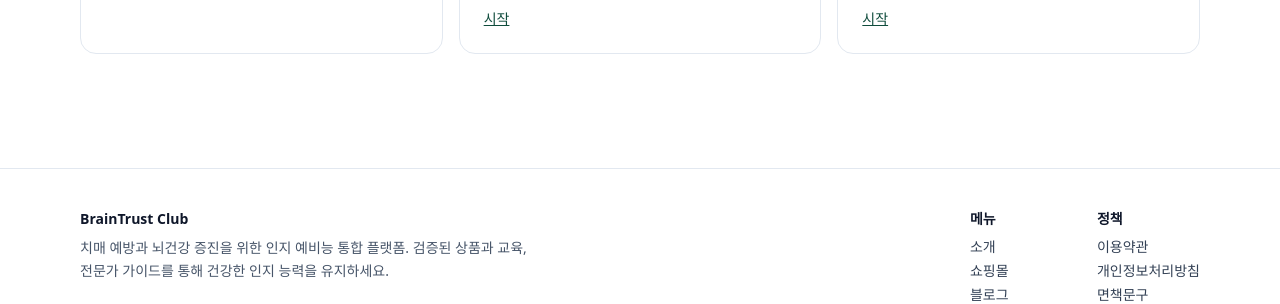
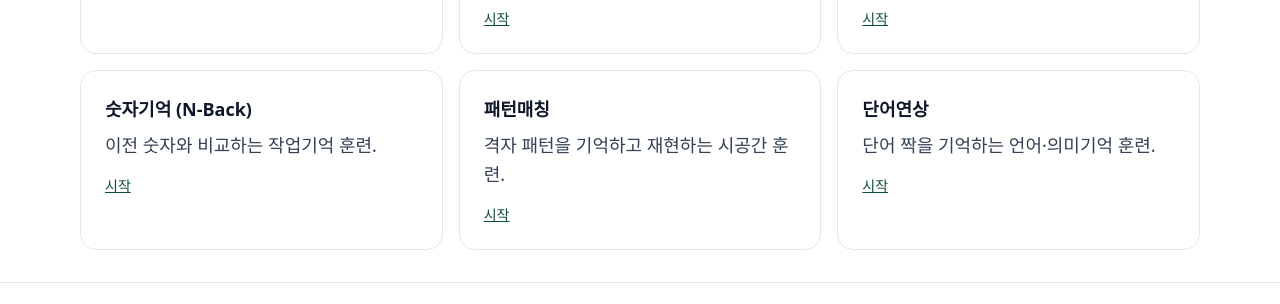
Before and after one commit to neudoc/BTC_workbook_sale, a Next.js app: page /training in a window 1280 px wide. Shown: the part 328-632 px from the top of the page. Built offline with nearby package versions, Linux system fonts and the light colour scheme; no server answers.

Commit message:
feat: add 3 new training games to index page

```diff
--- a/src/app/training/page.tsx
+++ b/src/app/training/page.tsx
@@ -22,6 +22,21 @@ const games = [
     href: "/training/stroop",
     title: "색-단어 과제",
     desc: "단어의 의미가 아니라 ‘글자 색’을 선택하는 집중 훈련."
+  },
+  {
+    href: "/training/memory",
+    title: "숫자기억 (N-Back)",
+    desc: "이전 숫자와 비교하는 작업기억 훈련."
+  },
+  {
+    href: "/training/pattern",
+    title: "패턴매칭",
+    desc: "격자 패턴을 기억하고 재현하는 시공간 훈련."
+  },
+  {
+    href: "/training/word",
+    title: "단어연상",
+    desc: "단어 짝을 기억하는 언어·의미기억 훈련."
   }
 ];
 
```
